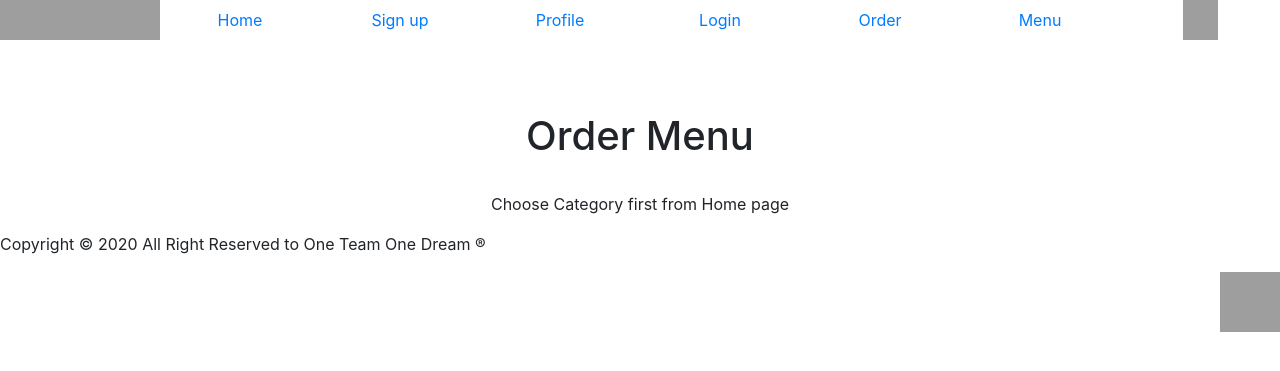
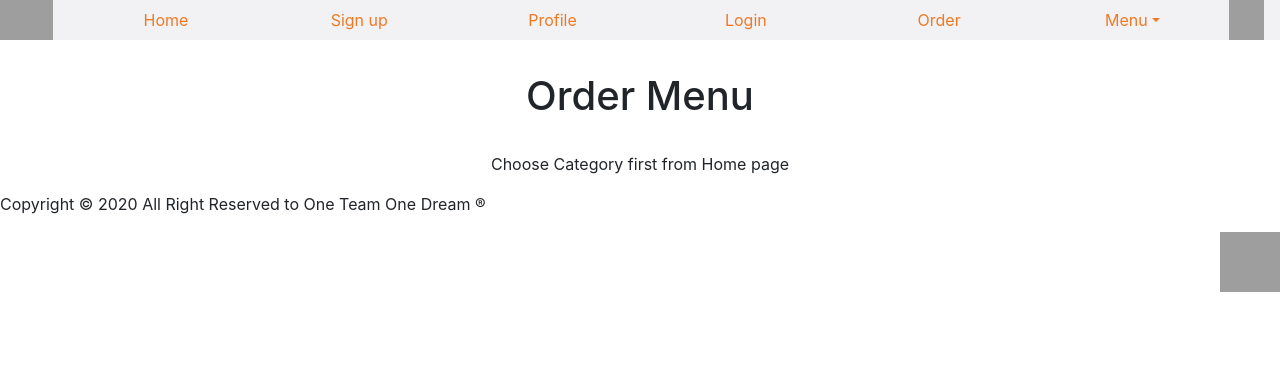
Before and after one commit to alsubaei/Thai-restaurant-website, a PHP site: page /menu.php in a window 1280 px wide. Shown: the top 371 px of the page. Run offline with PHP 8.4, Linux system fonts and the light colour scheme; data that the repository does not hold is empty; some libraries are stand-ins or nearby versions; grey boxes are pictures that could not be loaded.

Commit message:
There are some mistake in navbar

```diff
--- a/pages/HTML/header.php
+++ b/pages/HTML/header.php
@@ -15,13 +15,105 @@ require "admin/dbconnect.php"; ?>
     <link rel="icon" href="../../images/icon.jpg" sizes="16x16" type="image/jpg">
     <link rel="stylesheet" type="text/css" href="../CSS/style.css">
     <link rel="stylesheet" type="text/css" href="../BOOTSTRAP/css/bootstrap.min.css">
+    <!-- external script -->
+    <script src="../BOOTSTRAP/js/bootstrap.min.js"></script>
+    <style>
+        .b {
+            border: 4px solid red;
+        }
+
+        a {
+            color: #ee7a25;
+        }
+
+        nav {
+            background: #f2f1f3;
+        }
+
+        nav div ul li a:hover {
+            background: #ededed;
+            color: #4e311d;
+        }
+
+        nav div ul li a:active {
+            background: #fb7c07;
+            color: white;
+        }
+    </style>
 </head>
 
 <body>
-    <div class="navigation">
+    <nav class="navbar navbar-expand-sm fixed-top" style="padding: 0px;">
+        <!-- Brand -->
+        <a class="navbar-brand" style="padding: 0px;" href="index.php">
+            <img src="../../images/log.png " alt="logo" height="40">
+        </a>
+        <!-- Toggler/collapsibe Button -->
+
+
+        <!-- Navbar links -->
+        <div class="justify-content-center collapse navbar-collapse" id="collapsibleNavbar">
+            <ul class="navbar-nav nav-justified nav-pills" style="width: 100%;">
+                <li class="nav-item">
+                    <a href="index.php" class="nav-link" data-toggle="pill">Home</a>
+                </li>
+                <li class="nav-item">
+                    <a href="signup.php" class="nav-link" data-toggle="pill">Sign up</a>
+                </li>
+                <li class="nav-item">
+                    <a href="profile.php" class="nav-link" data-toggle="pill">Profile</a>
+                </li>
+                <li class="nav-item">
+                    <a href="login.php" class="nav-link" data-toggle="pill">Login</a>
+                </li>
+                <li class="nav-item">
+                    <a href="order.php" class="nav-link" data-toggle="pill">Order</a>
+                </li>
+                <!-- Dropdown -->
+                <li class="nav-item dropdown">
+                    <a href="menu.php" class=" nav-link dropdown-toggle" id="navbardrop" data-toggle="dropdown">Menu</a>
+                    <div class="dropdown-menu">
+                        <?php
+                        $query = "select * from category";
+                        $stm = $connection->prepare($query);
+                        $stm->execute();
+                        if ($stm->rowCount()) {
+                            foreach ($stm->fetchAll() as $row) {
+                                $id = $row['Category_id'];
+                                $name = $row['Category_name'];
+                                $image = $row['image'];
+                                if ($name !== "Foods") {
+                        ?>
+                                    <a class="dropdown-item" href="menu.php?C_id=<?php echo $id ?>"><?php echo $name ?></a>
+                                <?php
+                                } else {
+                                ?>
+                                    <a class="dropdown-item" href="menu.php?C_id=<?php echo $id ?>"><?php echo $name ?></a>
+                        <?php
+                                }
+                            }
+                        }
+                        ?>
+                    </div>
+                </li>
+            </ul>
+        </div>
+        <div>
+        <button class="navbar-toggler b" type="button" data-toggle="collapse" data-target="#collapsibleNavbar">
+            <span class="navbar-toggler-icon "></span>
+        </button>
+        <a class="navbar-brand" style="padding: 0px;" href="index.php">
+            <img src="../../images/trolley.png" alt="trolley" width="35" height="40">
+        </a>
+        </div>
+    </nav>
+
+    <!--
+
+    <nav class="navbar navbar-expand-sm fixed-top">
         <ul class="nav justify-content-center nav-pills nav-justified">
             <li class="nav-item">
-                <a href="index.php" style="padding:0px;"  class="nav-link" data-toggle="pill"><img src="../../images/log.png " alt="logo" width="100%" height="40" ></a>
+                <a href="index.php" style="padding:0px;" class="nav-link" data-toggle="pill"><img src="../../images/log.png " alt="logo" height="43"></a>
             </li>
             <li class="nav-item">
                 <a href="index.php" class="nav-link" data-toggle="pill">Home</a>
@@ -38,43 +130,42 @@ require "admin/dbconnect.php"; ?>
             <li class="nav-item">
                 <a href="order.php" class="nav-link" data-toggle="pill">Order</a>
             </li>
-            <li class="nav-item">
-                <div class="dropdown menu">
-                    <a href="menu.php" class="nav-link" data-toggle="pill">Menu</a>
-                    <div class="Dropdown_content">
-                        <ul>
+            <li class="nav-item dropdown">
+                <a href="menu.php" class=" nav-link dropdown-toggle" data-toggle="dropdown">Menu</a>
+                <div class="dropdown-menu">
+                    <?php
+                    // $query = "select * from category";
+                    // $stm = $connection->prepare($query);
+                    // $stm->execute();
+                    // if ($stm->rowCount()) {
+                    //     foreach ($stm->fetchAll() as $row) {
+                    //         $id = $row['Category_id'];
+                    //         $name = $row['Category_name'];
+                    //         $image = $row['image'];
+                    //         if ($name !== "Foods") {
+                    ?>
+                                <a class="dropdown-item" href="menu.php?C_id=<?php
+                                                                                //  echo $id
+                                                                                ?>"><?php
+                                                                                    //  echo $name
+                                                                                    ?></a>
                             <?php
-                            $query = "select * from category";
-                            $stm = $connection->prepare($query);
-                            $stm->execute();
-                            if ($stm->rowCount()) {
-                                foreach ($stm->fetchAll() as $row) {
-                                    $id = $row['Category_id'];
-                                    $name = $row['Category_name'];
-                                    $image = $row['image'];
-                                    if ($name !== "Foods") {
+                            // } else {
                             ?>
-                                        <li class="nav-item"><a class="nav-link" href="menu.php?C_id=<?php echo $id ?>"><?php echo $name ?></a></li>
-                                    <?php
-                                    } else {
-                                    ?>
-                                        <div class="dropdown_a">
-                                            <li class="nav-item"><a class="nav-link" href="menu.php?C_id=<?php echo $id ?>"><?php echo $name ?></a>
-                                    <?php
-                                    }
-                                }
-                            }
-                                    ?>
-                                        </div>
-                    </div>
+                                <a class="dropdown-item" href="menu.php?C_id=<?php
+                                                                                // echo $id
+                                                                                ?>"><?php
+                                                                                    // echo $name
+                                                                                    ?></a>
+                    <?php
+                    //         }
+                    //     }
+                    // }
+                    ?>
+                </div>
             </li>
             <li class="nav-item">
-                <a href="order.php"  style="padding:0px;"  class="nav-link" data-toggle="pill"><img src="../../images/trolley.png" alt="trolley" width="35" height="40"></a>
+                <a href="order.php" style="padding:0px;" class="nav-link" data-toggle="pill"><img src="../../images/trolley.png" alt="trolley" width="35" height="40"></a>
             </li>
         </ul>
-    </div>
-    </div>
-    </li>
-
-    </ul>
-    </div>
+    </nav> -->
--- a/pages/HTML/menu.php
+++ b/pages/HTML/menu.php
@@ -48,7 +48,7 @@ include "header.php";
 						$meal_cost = $row['Meal_cost'];
 					?>
 						<!-- <td> -->
-						<div class="col-lg-4">
+						<div class="col-sm-6 col-lg-4">
 							<div class="card-deck">
 								<div class="card">
 									<div class="card-body">
```
Also changed, not shown: pages/CSS/style.css (+79 -25 lines), images/3log.png (added).
